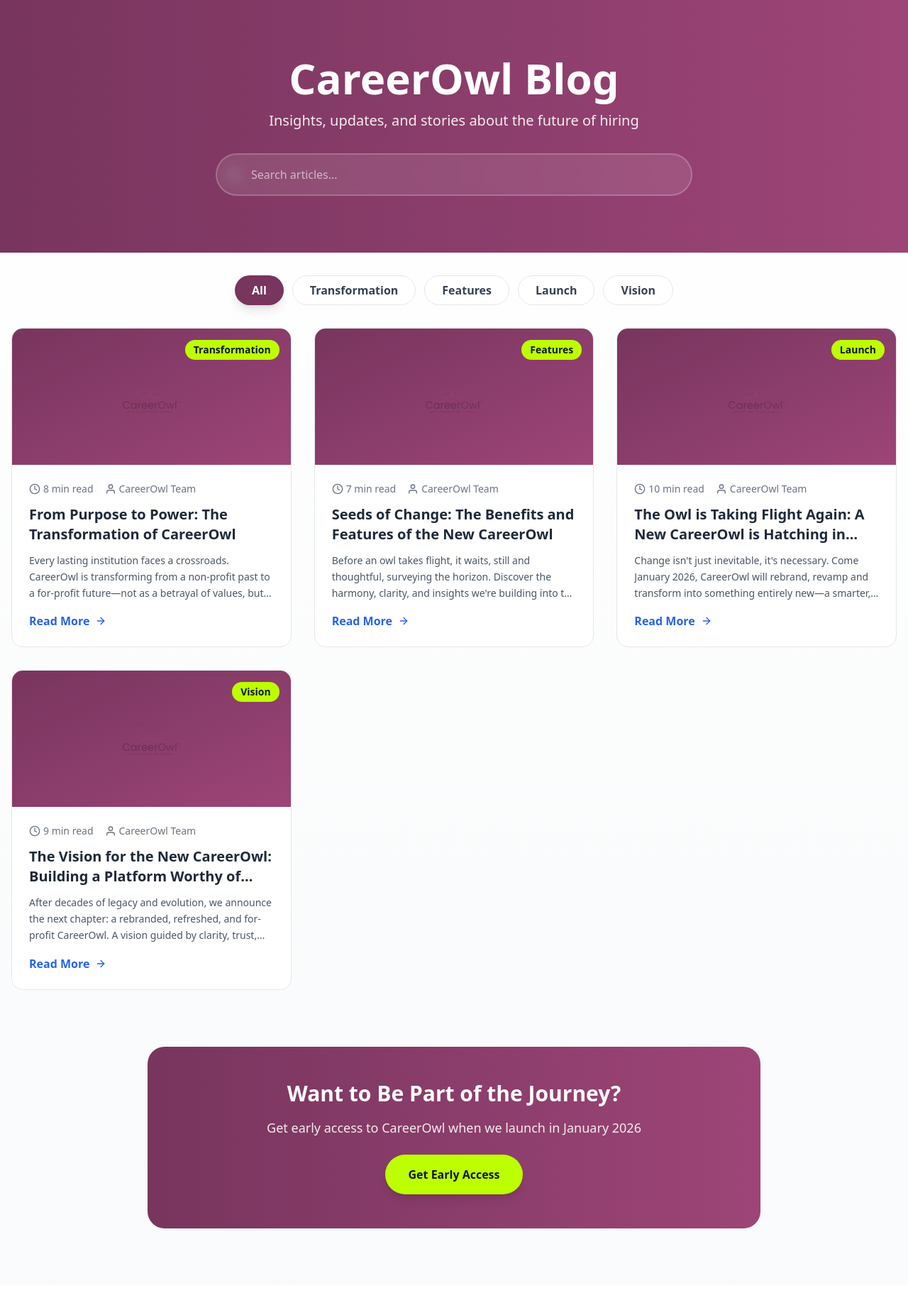
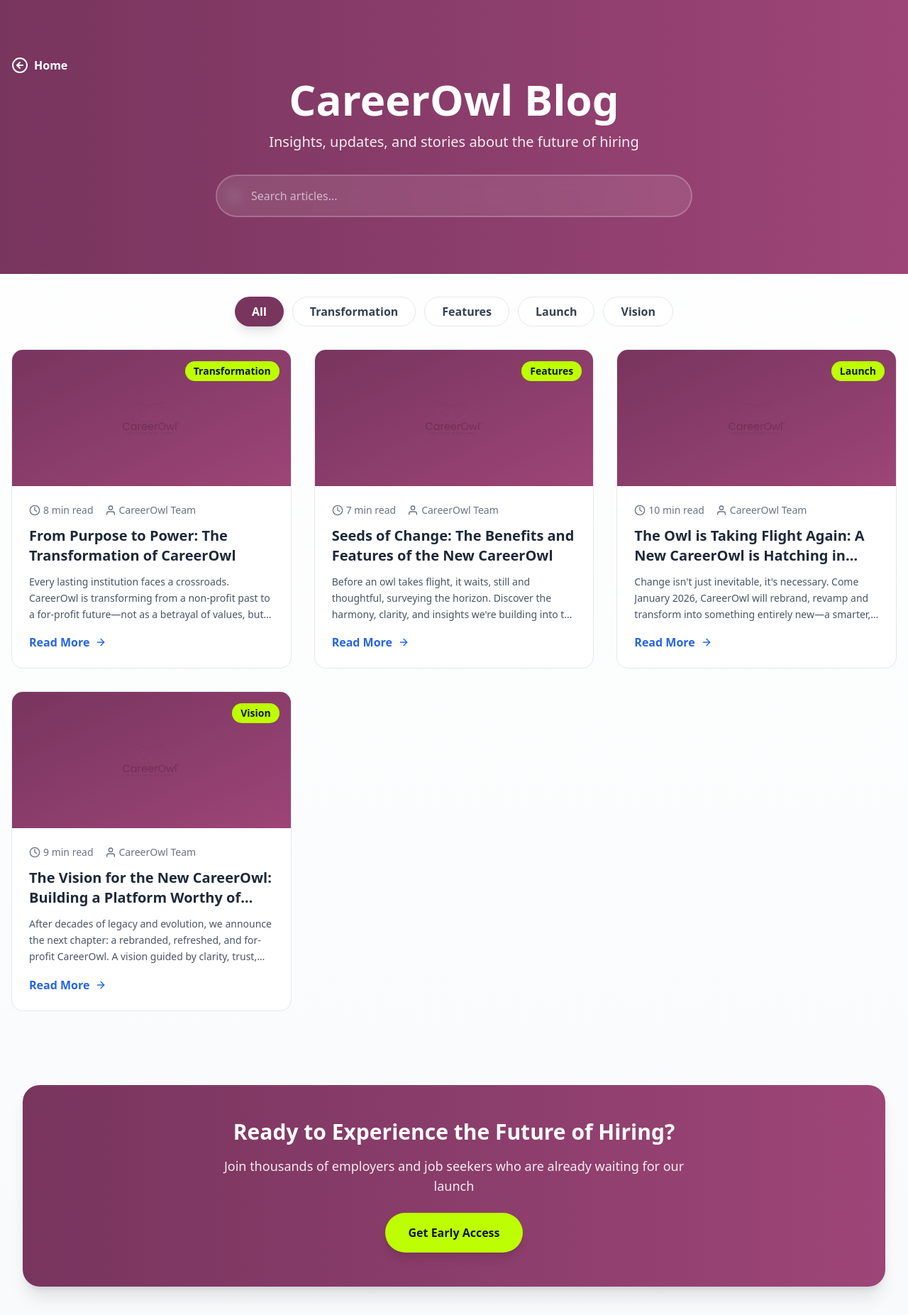
Before and after one commit to heysaadcodes/careerowl-coming-soon, a Next.js app: page /blogs in a window 1280 px wide. Shown: the whole page at 71% size. Before the commit the page ends 1811 px from the top, so only its background shows below. Built offline with nearby package versions, Linux system fonts and the light colour scheme; a web font is replaced by a local one.

Commit message:
minor chnages in UI

```diff
--- a/src/app/blogs/[slug]/page.js
+++ b/src/app/blogs/[slug]/page.js
@@ -2,8 +2,9 @@
 import React from 'react';
 import Link from 'next/link';
 import { useParams } from 'next/navigation';
-import { FiClock, FiUser, FiTag, FiArrowLeft, FiArrowRight, FiCalendar } from 'react-icons/fi';
+import { FiClock, FiUser, FiTag, FiArrowLeft, FiArrowRight, FiCalendar, FiArrowLeftCircle } from 'react-icons/fi';
 import blogsData from '@/data/blogs.json';
+import CallToAction from '@/components/CallToAction';
 
 const BlogDetailPage = () => {
   const params = useParams();
@@ -39,18 +40,15 @@
   return (
     <div className="min-h-screen bg-gradient-to-b from-white to-gray-50">
       {/* Back Button */}
-      <div className="max-w-4xl mx-auto px-4 pt-8">
-        <Link
-          href="/blogs"
-          className="inline-flex items-center gap-2 text-[#78355e] hover:text-[#9d4577] font-semibold transition-colors"
-        >
-          <FiArrowLeft className="w-5 h-5" />
+      <div className="max-w-7xl mx-auto px-4 pt-8">
+        <Link href="/blogs" className="inline-flex items-center gap-2 text-black hover:text-gray-800 font-semibold transition-colors">
+          <FiArrowLeftCircle className="w-6 h-6" />
           <span>Back to Blogs</span>
         </Link>
       </div>
 
       {/* Hero Section */}
-      <div className="max-w-4xl mx-auto px-4 py-12">
+      <div className="max-w-7xl mx-auto px-4 py-10">
         {/* Category Badge */}
         <div className="mb-6">
           <span className="inline-flex items-center gap-2 bg-[#78355e] text-white px-4 py-2 rounded-full text-sm font-bold">
@@ -73,10 +71,6 @@
           <div className="flex items-center gap-2">
             <FiCalendar className="w-5 h-5 text-[#2563eb]" />
             <span>{formatDate(blog.date)}</span>
-          </div>
-          <div className="flex items-center gap-2">
-            <FiClock className="w-5 h-5 text-[#2563eb]" />
-            <span>{blog.readTime}</span>
           </div>
         </div>
 
@@ -145,12 +139,12 @@
               >
                 Read More Articles
               </Link>
-              <Link
+              {/* <Link
                 href="/"
                 className="bg-[#bdff00] hover:bg-[#a8e600] text-gray-900 font-bold px-6 py-3 rounded-full transition-all duration-300"
               >
                 Get Early Access
-              </Link>
+              </Link> */}
             </div>
           </div>
         </div>
@@ -158,7 +152,7 @@
 
       {/* Related/Navigation Blogs */}
       {(previousBlog || nextBlog) && (
-        <div className="max-w-4xl mx-auto px-4 py-12">
+        <div className="max-w-7xl mx-auto px-4 py-10">
           <h3 className="text-2xl font-bold text-gray-800 mb-6">Continue Reading</h3>
           <div className="grid grid-cols-1 md:grid-cols-2 gap-6">
             {/* Previous Blog */}
@@ -197,22 +191,7 @@
       )}
 
       {/* Final CTA */}
-      <div className="max-w-4xl mx-auto px-4 pb-20">
-        <div className="bg-gradient-to-r from-[#78355e] to-[#9d4577] rounded-3xl p-12 text-center">
-          <h3 className="text-3xl font-bold text-white mb-4">
-            Ready to Experience the Future of Hiring?
-          </h3>
-          <p className="text-white/90 text-lg mb-6 max-w-2xl mx-auto">
-            Join thousands of employers and job seekers who are already waiting for our launch in January 2026
-          </p>
-          <Link
-            href="/"
-            className="inline-block bg-[#bdff00] hover:bg-[#a8e600] text-gray-900 font-bold px-8 py-4 rounded-full transition-all duration-300 transform hover:scale-105 shadow-lg"
-          >
-            Get Early Access
-          </Link>
-        </div>
-      </div>
+      <CallToAction />
     </div>
   );
 };
--- a/src/app/blogs/page.js
+++ b/src/app/blogs/page.js
@@ -1,8 +1,9 @@
 "use client";
 import React, { useState } from 'react';
 import Link from 'next/link';
-import { FiClock, FiUser, FiTag, FiArrowRight, FiSearch } from 'react-icons/fi';
+import { FiClock, FiUser, FiTag, FiArrowRight, FiSearch, FiArrowLeft, FiArrowLeftCircle } from 'react-icons/fi';
 import blogsData from '@/data/blogs.json';
+import CallToAction from '@/components/CallToAction';
 
 const BlogsPage = () => {
   const [searchTerm, setSearchTerm] = useState('');
@@ -14,7 +15,7 @@
   // Filter blogs based on search and category
   const filteredBlogs = blogsData.blogs.filter(blog => {
     const matchesSearch = blog.title.toLowerCase().includes(searchTerm.toLowerCase()) ||
-                         blog.excerpt.toLowerCase().includes(searchTerm.toLowerCase());
+      blog.excerpt.toLowerCase().includes(searchTerm.toLowerCase());
     const matchesCategory = selectedCategory === 'All' || blog.category === selectedCategory;
     return matchesSearch && matchesCategory;
   });
@@ -23,6 +24,12 @@
     <div className="min-h-screen bg-gradient-to-b from-white to-gray-50">
       {/* Hero Section */}
       <div className="bg-gradient-to-r from-[#78355e] to-[#9d4577] py-20 px-4">
+        <div className="max-w-7xl mx-auto">
+          <Link href="/" className="inline-flex items-center gap-2 text-white hover:text-gray-200 font-semibold transition-colors">
+            <FiArrowLeftCircle className="w-6 h-6" />
+            <span>Home</span>
+          </Link>
+        </div>
         <div className="max-w-7xl mx-auto text-center">
           <h1 className="text-4xl sm:text-5xl lg:text-6xl font-bold text-white mb-4">
             CareerOwl Blog
@@ -52,11 +59,10 @@
             <button
               key={category}
               onClick={() => setSelectedCategory(category)}
-              className={`px-6 py-2 rounded-full font-semibold transition-all duration-300 ${
-                selectedCategory === category
-                  ? 'bg-[#78355e] text-white shadow-lg'
-                  : 'bg-white text-gray-700 hover:bg-gray-100 border border-gray-200 hover:border-[#2563eb]'
-              }`}
+              className={`px-6 py-2 rounded-full font-semibold transition-all duration-300 ${selectedCategory === category
+                ? 'bg-[#78355e] text-white shadow-lg'
+                : 'bg-white text-gray-700 hover:bg-gray-100 border border-gray-200 hover:border-[#2563eb]'
+                }`}
             >
               {category}
             </button>
@@ -65,7 +71,7 @@
       </div>
 
       {/* Blog Grid */}
-      <div className="max-w-7xl mx-auto px-4 pb-20">
+      <div className="max-w-7xl mx-auto px-4 pb-10">
         {filteredBlogs.length === 0 ? (
           <div className="text-center py-20">
             <p className="text-gray-500 text-lg">No articles found matching your criteria.</p>
@@ -129,23 +135,8 @@
       </div>
 
       {/* CTA Section */}
-      <div className="max-w-4xl mx-auto px-4 pb-20">
-        <div className="bg-gradient-to-r from-[#78355e] to-[#9d4577] rounded-3xl p-12 text-center">
-          <h3 className="text-3xl font-bold text-white mb-4">
-            Want to Be Part of the Journey?
-          </h3>
-          <p className="text-white/90 text-lg mb-6">
-            Get early access to CareerOwl when we launch in January 2026
-          </p>
-          <Link
-            href="/"
-            className="inline-block bg-[#bdff00] hover:bg-[#a8e600] text-gray-900 font-bold px-8 py-4 rounded-full transition-all duration-300 transform hover:scale-105 shadow-lg"
-          >
-            Get Early Access
-          </Link>
-        </div>
-      </div>
-    </div>
+      <CallToAction />
+    </div >
   );
 };
 
--- a/src/components/CallToAction.jsx
+++ b/src/components/CallToAction.jsx
@@ -6,7 +6,7 @@
 
   return (
     <>
-      <div className="w-full px-4 sm:px-6 lg:px-8">
+      <div className="w-full px-4 sm:px-6 lg:px-8 pb-10">
         <div className="max-w-7xl mx-auto">
           <div className="mt-16 text-center bg-gradient-to-r from-[#78355e] to-[#9d4577] rounded-3xl p-12 shadow-xl">
             <h3 className="text-3xl font-bold text-white mb-4">
@@ -17,7 +17,7 @@
             </p>
             <button
               onClick={() => setIsModalOpen(true)}
-              className="bg-[#bdff00] hover:bg-[#a8e600] text-gray-900 font-bold px-8 py-4 rounded-full transition-all duration-300 transform hover:scale-105 shadow-lg"
+              className="bg-[#bdff00] hover:bg-[#a8e600] text-gray-900 font-bold px-8 py-4 rounded-full transition-all duration-300 transform hover:scale-105 shadow-lg cursor-pointer"
             >
               Get Early Access
             </button>
--- a/src/components/RecentBlogs.jsx
+++ b/src/components/RecentBlogs.jsx
@@ -1,23 +1,26 @@
 "use client";
-import React from 'react';
-import Link from 'next/link';
-import { FiClock, FiUser, FiArrowRight } from 'react-icons/fi';
-import blogsData from '../data/blogs.json';
+import React from "react";
+import Link from "next/link";
+import { FiClock, FiUser, FiArrowRight } from "react-icons/fi";
+import blogsData from "../data/blogs.json";
 
 const RecentBlogs = () => {
   // Get the first 3 blogs
   const recentBlogs = blogsData.blogs.slice(0, 3);
 
   return (
-    <div className="w-full bg-gradient-to-b from-gray-50 to-white py-20 px-4 sm:px-6 lg:px-8">
+    <div className="w-full bg-gradient-to-b from-gray-50 to-white py-10 px-4 sm:px-6 lg:px-8">
       <div className="max-w-7xl mx-auto">
         {/* Section Header */}
-        <div className="text-center mb-12">
-          <h2 className="text-3xl sm:text-4xl lg:text-5xl font-bold text-gray-800 mb-4">
-            Latest from Our <span className="text-[#78355e]">Blog</span>
+
+        <div className="text-center mb-10">
+          <h2 className="text-3xl sm:text-4xl lg:text-5xl xl:text-6xl 2xl:text-7xl font-bold text-gray-800 mb-4">
+            Latest from <br />
+            <span className="text-[#78355e]">CareerOwl</span>
           </h2>
           <p className="text-gray-600 text-lg max-w-2xl mx-auto">
-            Insights, tips, and updates about the future of hiring and career development
+            Insights, tips, and updates about the future of hiring and career
+            development
           </p>
         </div>
 
```
Also changed, not shown: src/components/Features.jsx (+51 -29 lines).
